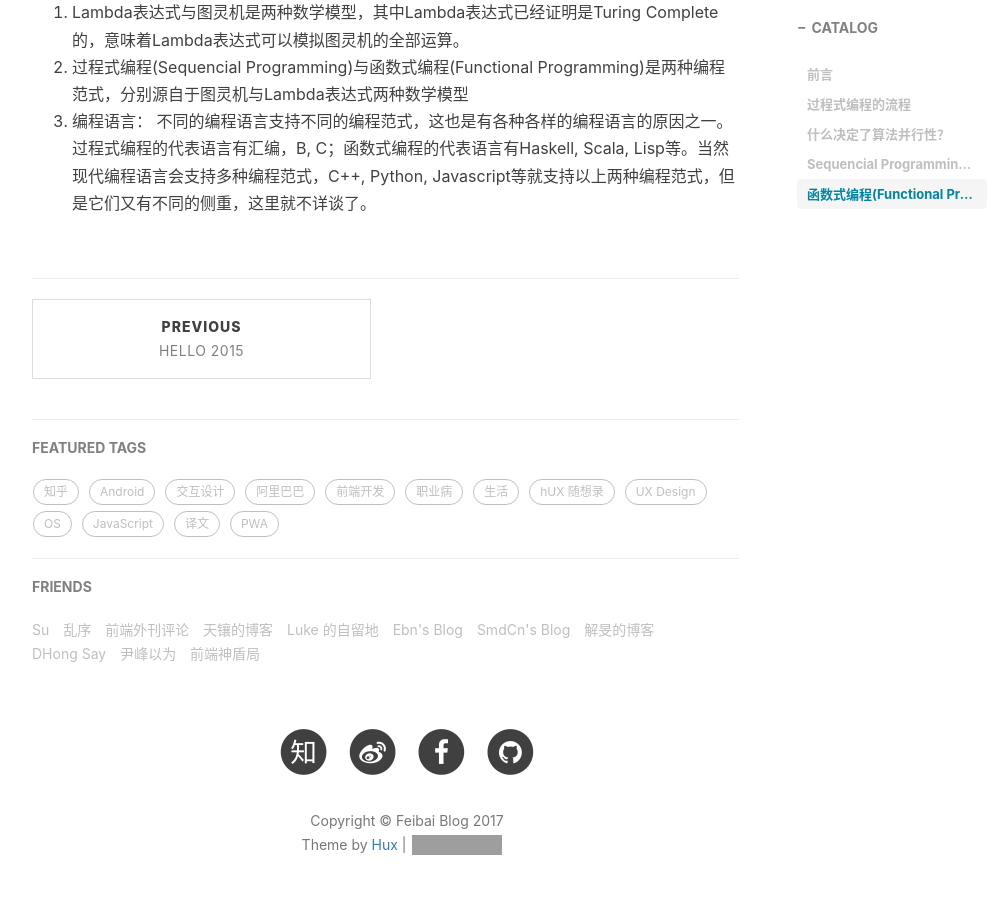
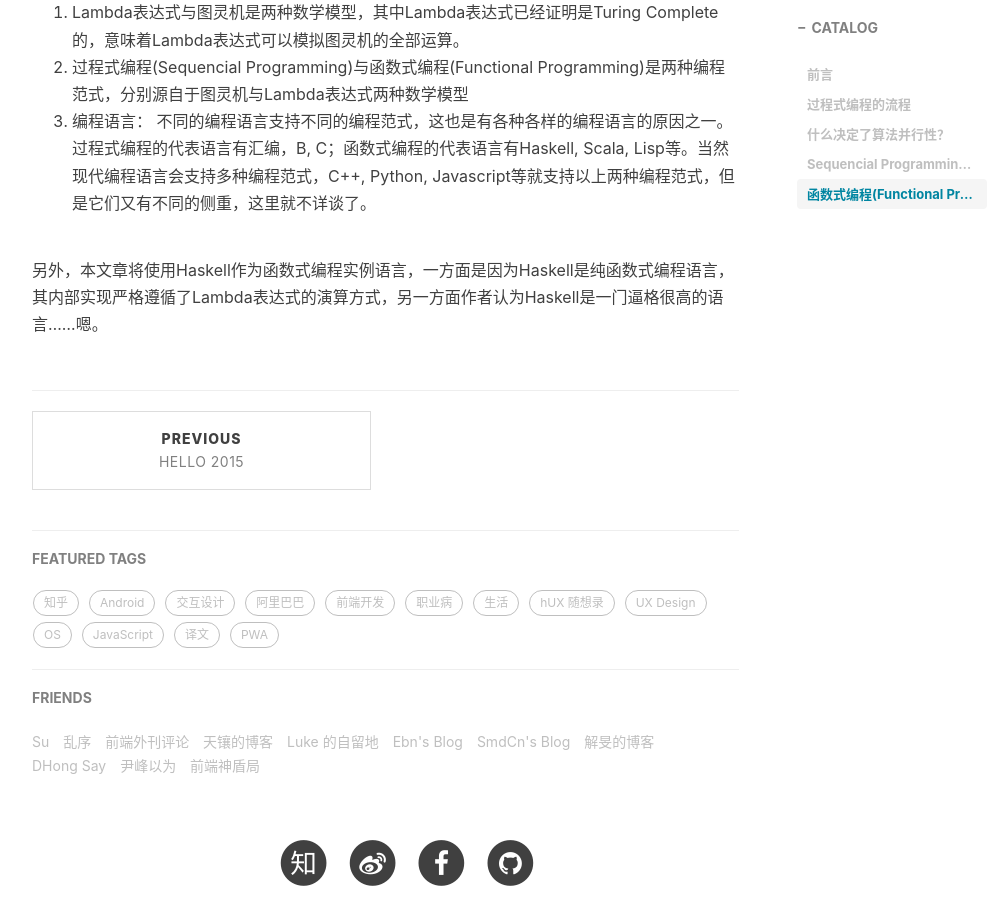
Before and after one commit to FeibHwang/my_Blog, a Jekyll site: the page built from _posts/2017-04-28-Parallelism-Advantages-in-Functional-Programming.markdown, in a window 1280 px wide and 900 px high, scrolled down 2475 px. Shown: the whole window, without its empty margins (233-1236 px from the left). Built offline with Jekyll 4.4.1, drawn with Linux system fonts in a browser that asks for light colours; nearby versions of some CDN libraries; comment, search, counter and statistics services are not loaded; grey boxes are pictures that could not be loaded.

Commit message:
add a post

```diff
--- a/_posts/2017-04-28-Parallelism-Advantages-in-Functional-Programming.markdown
+++ b/_posts/2017-04-28-Parallelism-Advantages-in-Functional-Programming.markdown
@@ -75,3 +75,5 @@ if __name__ =='__main__':
 1. Lambda表达式与图灵机是两种数学模型，其中Lambda表达式已经证明是Turing Complete的，意味着Lambda表达式可以模拟图灵机的全部运算。
 2. 过程式编程(Sequencial Programming)与函数式编程(Functional Programming)是两种编程范式，分别源自于图灵机与Lambda表达式两种数学模型
 3. 编程语言： 不同的编程语言支持不同的编程范式，这也是有各种各样的编程语言的原因之一。过程式编程的代表语言有汇编，B, C；函数式编程的代表语言有Haskell, Scala, Lisp等。当然现代编程语言会支持多种编程范式，C++, Python, Javascript等就支持以上两种编程范式，但是它们又有不同的侧重，这里就不详谈了。
+
+另外，本文章将使用Haskell作为函数式编程实例语言，一方面是因为Haskell是纯函数式编程语言，其内部实现严格遵循了Lambda表达式的演算方式，另一方面作者认为Haskell是一门逼格很高的语言......嗯。
```
